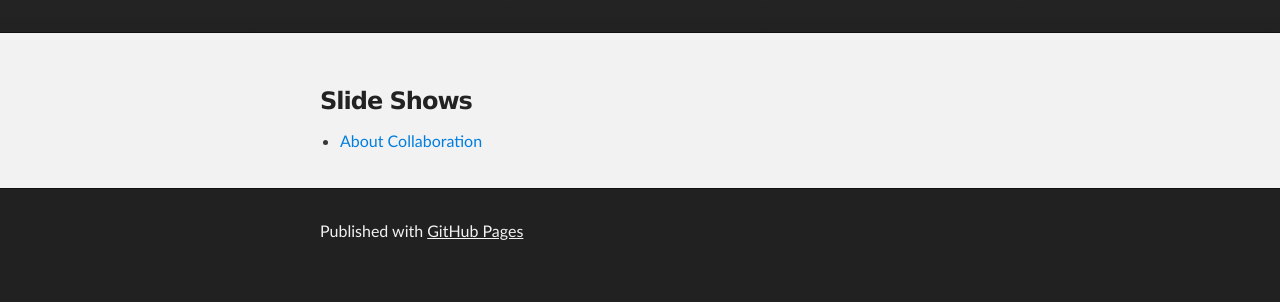
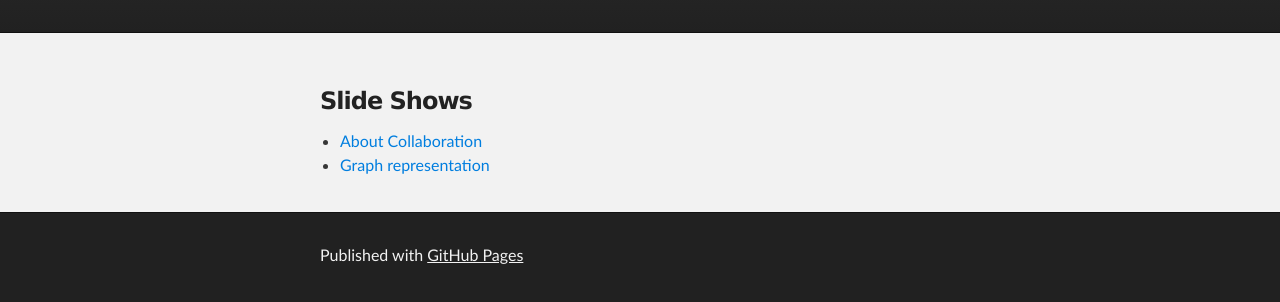
Before and after one commit to NNGSzegedAndUSzegedCollaboration/NNGSzegedAndUSzegedCollaboration.github.io, a plain HTML site: page index.html in a window 1280 px wide. Shown: the part 240-542 px from the top of the page. Drawn offline with Linux system fonts and the light colour scheme.

Commit message:
Gráfreprezentációs előadás dia

```diff
--- a/index.html
+++ b/index.html
@@ -30,6 +30,7 @@
         <h3>Slide Shows</h3>
         <ul>
           <li><a href="slideshows/collaboration/index.html">About Collaboration</a></li>
+		  <li><a href="slideshows/grafreprezentacio.pptx">Graph representation</a></li>
         </ul>
       </section>
     </div>
```
Also changed, not shown: 1 other file.
